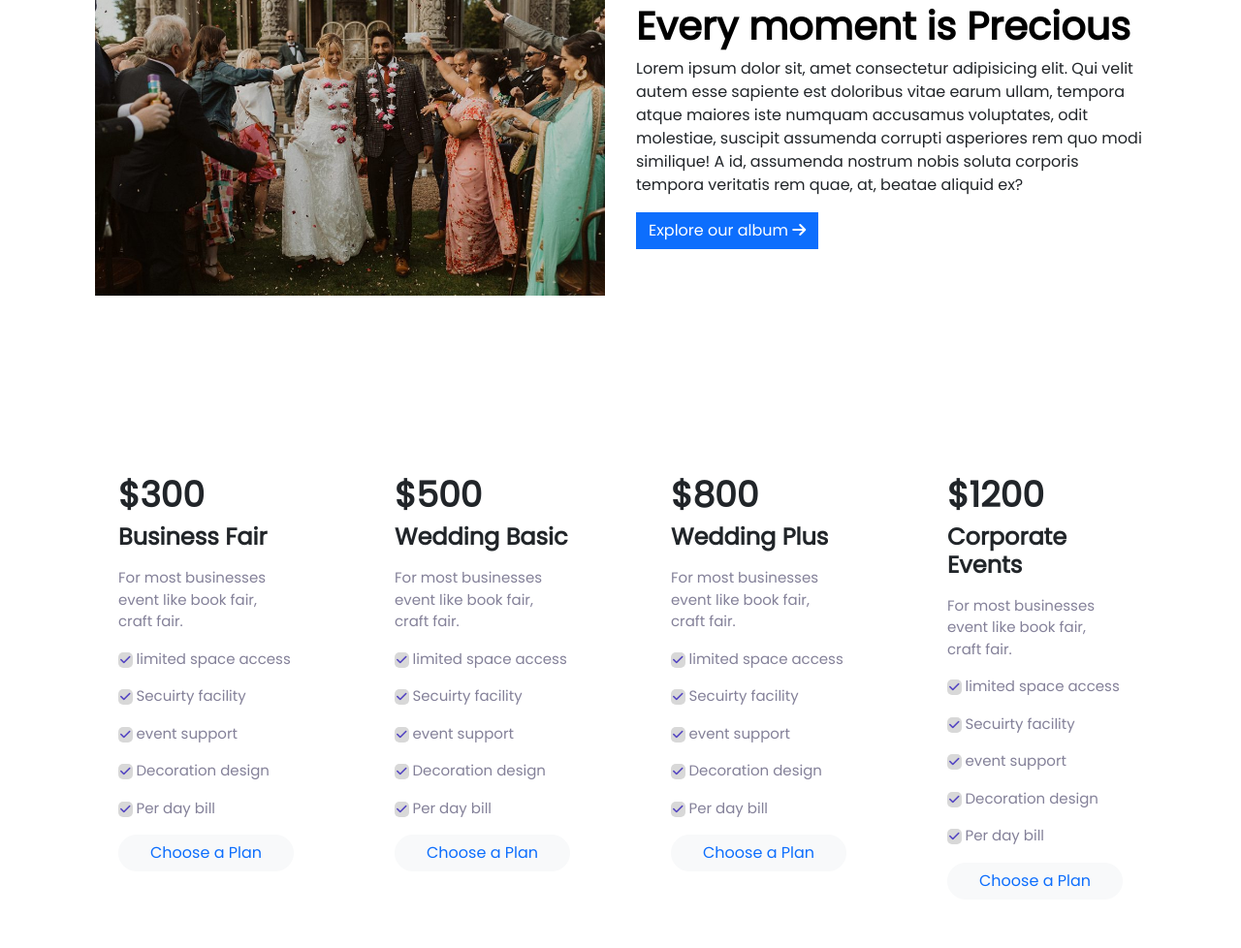
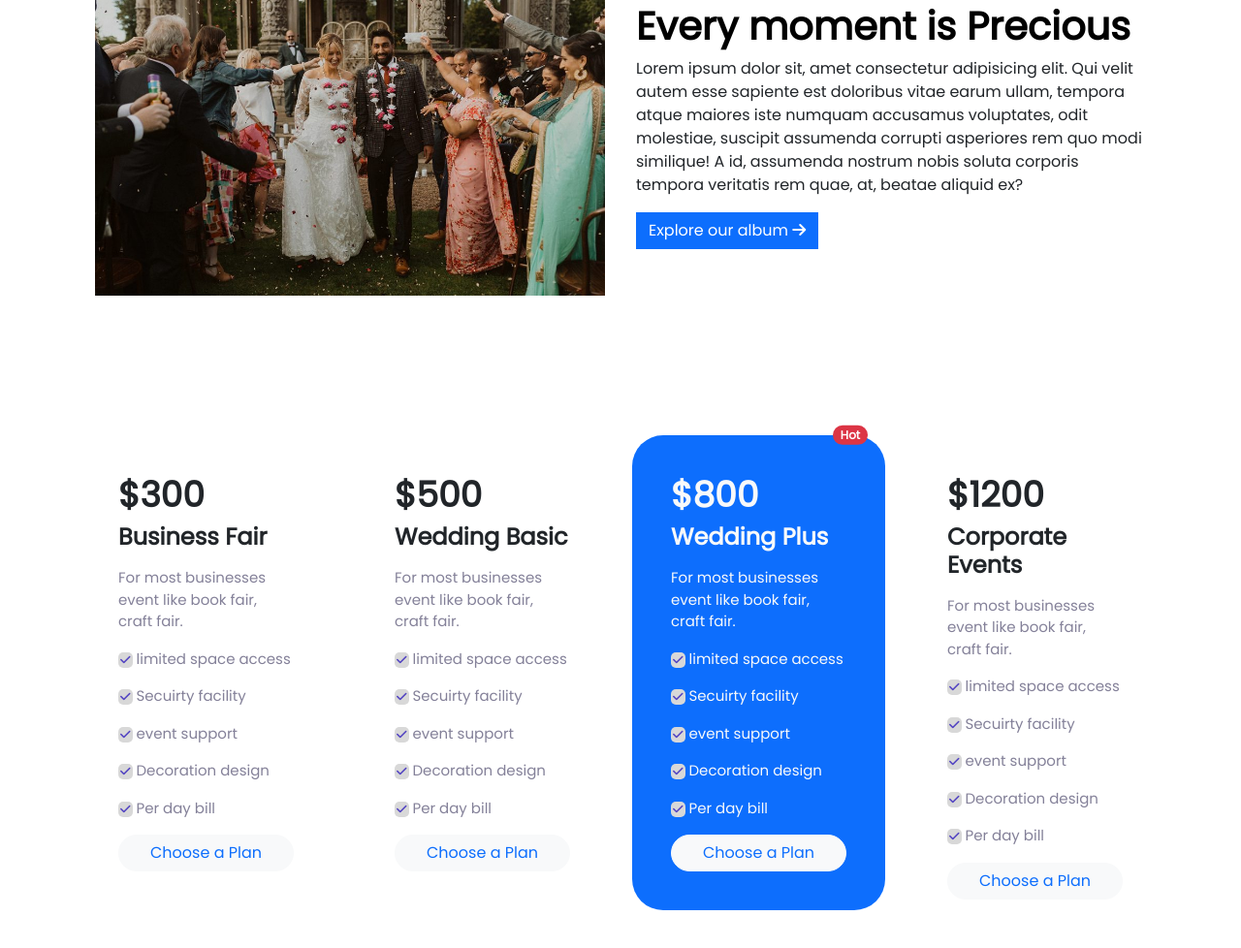
Before and after one commit to Ziaul-hasan/convention-center, a plain HTML site: page index.html in a window 1280 px wide. Shown: the part 910-1888 px from the top of the page at 97% size. Drawn offline with nearby package versions, Linux system fonts and the light colour scheme.

Commit message:
badge added

```diff
--- a/index.html
+++ b/index.html
@@ -159,21 +159,23 @@
                 </div>
             </div>
             <div class="col">
-                <div class="card border-0 p-4">
+                <div class="card bg-primary border-0 rounded-5 p-4">
                     <div class="card-body">
-                        <h3 class="card-title">$800</h3>
-                        <h4 class="card-title2 mb-3">Wedding Plus</h4>
-                        <p class="card-text">For most businesses event
+                        <h3 class="card-title text-light">$800</h3>
+                        <h4 class="card-title2 text-light mb-3">Wedding Plus</h4>
+                        <p class="card-text text-light">For most businesses event
                             like book fair, craft fair.</p>
-                        <p class="card-text"><i class="fa-solid fa-check"></i> limited space access</p>
-                        <p class="card-text"><i class="fa-solid fa-check"></i> Secuirty facility</p>
-                        <p class="card-text"><i class="fa-solid fa-check"></i> event support</p>
-                        <p class="card-text"><i class="fa-solid fa-check"></i> Decoration design</p>
-                        <p class="card-text"><i class="fa-solid fa-check"></i> Per day bill</p>
+                        <p class="card-text text-light"><i class="fa-solid fa-check"></i> limited space access</p>
+                        <p class="card-text text-light"><i class="fa-solid fa-check"></i> Secuirty facility</p>
+                        <p class="card-text text-light"><i class="fa-solid fa-check"></i> event support</p>
+                        <p class="card-text text-light"><i class="fa-solid fa-check"></i> Decoration design</p>
+                        <p class="card-text text-light"><i class="fa-solid fa-check"></i> Per day bill</p>
                         <div class="d-grid gap-2 col-12 mx-auto">
                             <a href="#" class="pack btn btn-light text-primary rounded-pill">Choose a Plan</a>
                         </div>
                     </div>
+                    <span class="position-absolute top-0 end-0 translate-middle badge rounded-pill bg-danger">
+                        Hot</span>
                 </div>
             </div>
             <div class="col">
--- a/style.css
+++ b/style.css
@@ -80,6 +80,7 @@ body{
     font-size: 36px;
     font-weight: bolder;
 }
+
 .card-title2{
     font-size: 24px;
     font-weight: bolder;
```
